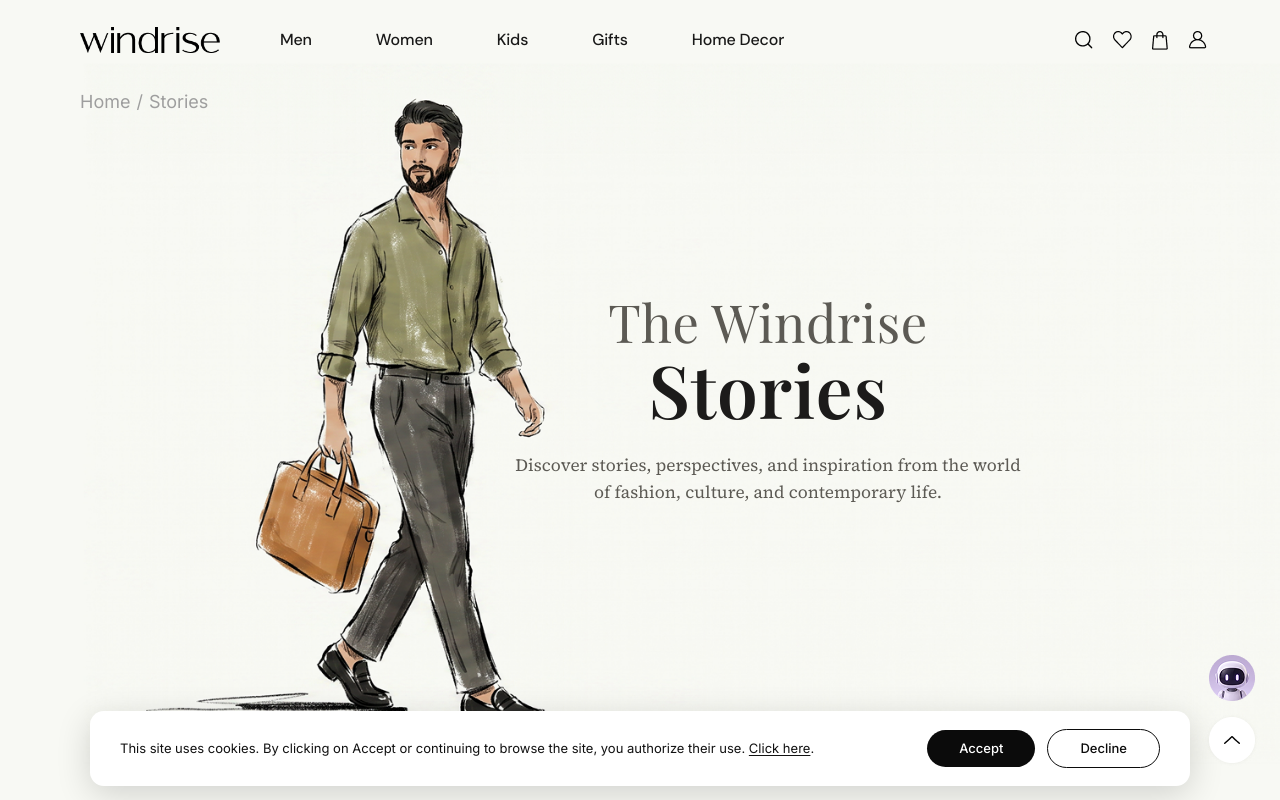
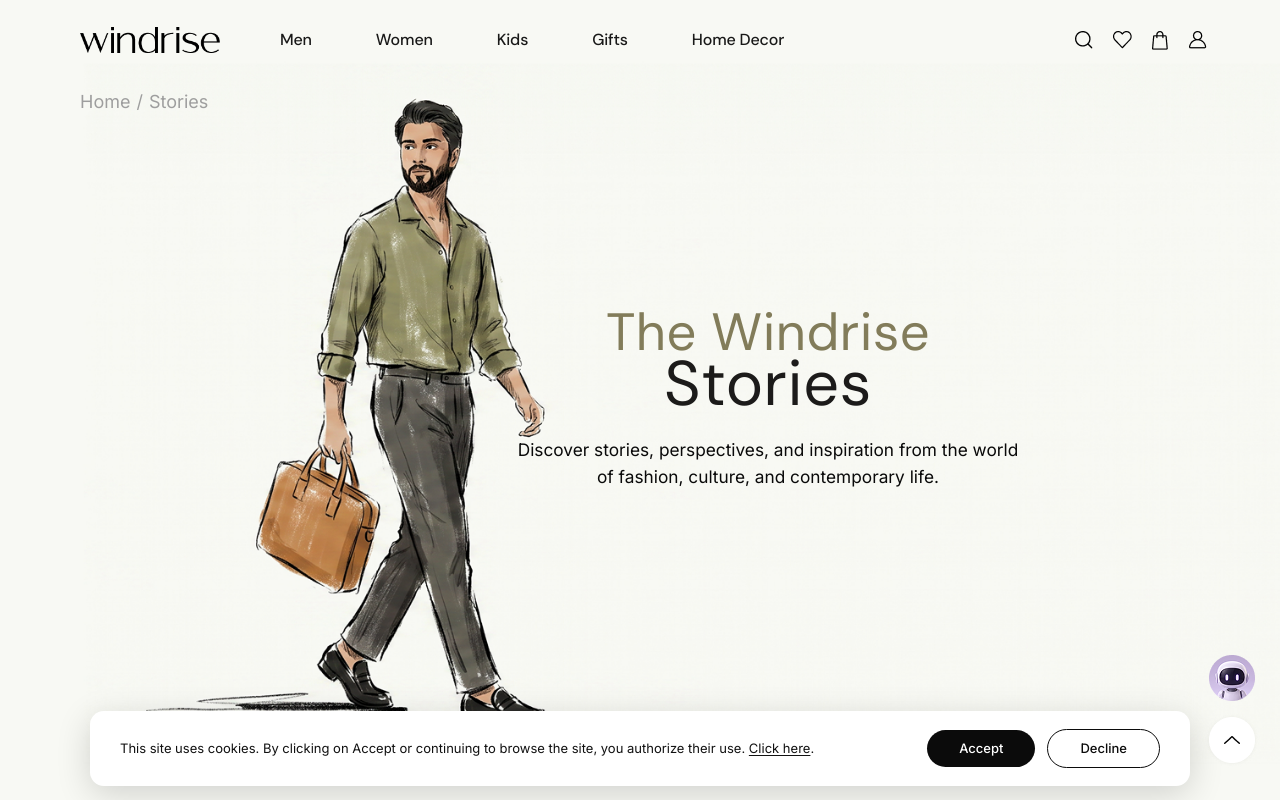
Before and after one commit to Rifatinfo/windrise, a Next.js app in the folder windrise-client/: page /blog in a window 1280 px wide. Shown: the top 800 px of the page. Built offline with nearby package versions, Linux system fonts and the light colour scheme; no server answers; a web font is replaced by a local one.

Commit message:
add blog-correction

```diff
--- a/windrise-client/src/app/(commonLayout)/blog/[slug]/page.tsx
+++ b/windrise-client/src/app/(commonLayout)/blog/[slug]/page.tsx
@@ -1,7 +1,7 @@
 import type { Metadata } from "next";
 import { notFound } from "next/navigation";
 
-import { Breadcrumb } from "@/components/modules/blog/public/Breadcrumb";
+
 import { PostArticle } from "@/components/modules/blog/public/PostArticle";
 import { PostSidebar } from "@/components/modules/blog/public/PostSidebar";
 import { getActiveAds } from "@/services/ads/public";
@@ -48,15 +48,16 @@
 
 
   return (
-    <main className="bg-white pt-20">
+    <main className="bg-[#F8F9F4] pt-20">
+
       <div className="mx-auto w-full max-w-[1188px] px-5 pt-6 md:px-8 md:pt-10">
-        <Breadcrumb
+       {/* <Breadcrumb
           trail={[
             { label: "Home", href: "/" },
             { label: "Stories", href: "/blog" },
-            { label: post.title },
+            // { label: post.title },
           ]}
-        />
+        /> */}
       </div>
 
       <div className="mx-auto w-full max-w-[1188px] px-5 py-10 md:px-8 md:py-10">
--- a/windrise-client/src/app/(commonLayout)/blog/page.tsx
+++ b/windrise-client/src/app/(commonLayout)/blog/page.tsx
@@ -24,7 +24,7 @@
     // No top padding: the hero is full-bleed and runs under the fixed header,
     // which is transparent until the page is scrolled. It carries the
     // breadcrumb itself.
-    <main className="bg-white">
+    <main className="bg-[#F8F9F4]">
       <StoriesHero />
 
       <section className="mx-auto w-full max-w-[1188px] px-5 py-12 md:px-8 md:py-16">
--- a/windrise-client/src/app/(commonLayout)/page.tsx
+++ b/windrise-client/src/app/(commonLayout)/page.tsx
@@ -7,7 +7,6 @@
 import { Hero } from "@/components/modules/home/hero/Hero";
 import { MiniquinHero } from "@/components/modules/home/miniquinSlide/MiniquinHero";
 import { RhythmSection } from "@/components/modules/home/RhythmSection/RhythmSection";
-import { CollectionShowcase } from "@/components/modules/home/showCase/CollectionShowcase";
 import WindriseHero from "@/components/modules/home/showCase/WindriseHero";
 import Head from "next/head";
 
--- a/windrise-client/src/components/modules/blog/public/Breadcrumb.tsx
+++ b/windrise-client/src/components/modules/blog/public/Breadcrumb.tsx
@@ -19,7 +19,7 @@
   trail: { label: string; href?: string }[];
 }) {
   return (
-    <nav aria-label="Breadcrumb" className="text-sm text-[#9E9E9E] md:text-lg">
+    <nav aria-label="Breadcrumb" className="text-sm text-[#9E9E9E] md:text-lg ">
       <ol className="flex items-center gap-x-1.5">
         {trail.map((crumb, index) => {
           const isLast = index === trail.length - 1;
--- a/windrise-client/src/components/modules/blog/public/PostCard.tsx
+++ b/windrise-client/src/components/modules/blog/public/PostCard.tsx
@@ -32,7 +32,7 @@
       {labels.map((label) => (
         <span
           key={label}
-          className="inline-flex items-center rounded-xl border border-[#E0DED8] px-2.5 py-[6px] font-semibold text-[10px] md:text-[14px] leading-[12px] text-[#969696]"
+          className="inline-flex items-center rounded-xl border border-[#E0DED8] px-2.5 py-[6px] font-semibold text-[10px] md:text-[14px] leading-[12px] text-[#969696] "
         >
           {label}
         </span>
@@ -73,7 +73,7 @@
               src={image}
               alt={post.title}
               loading="lazy"
-              className="h-full w-full object-cover transition-transform duration-500 ease-out group-hover:scale-[1.04]"
+              className="h-full w-full object-cover transition-transform duration-500 ease-out group-hover:scale-[1.04] rounded-sm"
             />
           ) : (
             <div className="flex h-full w-full items-center justify-center text-[10px] uppercase tracking-[0.12em] text-[#A8A59D]">
--- a/windrise-client/src/components/modules/blog/public/ShareRail.tsx
+++ b/windrise-client/src/components/modules/blog/public/ShareRail.tsx
@@ -73,7 +73,7 @@
 
   return (
     <div>
-      <p className="text-[9px] uppercase tracking-[0.12em] text-[#8A8880]">Share:</p>
+      <p className="text-[9px] uppercase tracking-[0.12em]">Share:</p>
       <div className="mt-2 flex items-center gap-1.5">
         {links.map(({ key, label, href, Icon }) => (
           <a
--- a/windrise-client/src/components/modules/blog/public/StoriesHero.tsx
+++ b/windrise-client/src/components/modules/blog/public/StoriesHero.tsx
@@ -45,23 +45,23 @@
 
         {/* Centred at ~60% across — the clear half the figure leaves. */}
         <div className="absolute inset-y-0 left-[34%] right-[14%] flex flex-col items-center justify-center text-center">
-          <h1 className="font-display leading-[1.08] text-[#1C1B1A]">
+          <h1 className="font-dm-sans leading-[0.9] text-[#1C1B1A]">
             <span
-              className="block font-normal tracking-[0.01em] text-[#5C5A54]"
-              style={{ fontSize: "clamp(24px, 4.1cqw, 76px)" }}
+              className="block font-normal tracking-[0.01em] text-[#827C5A] font-dm-sans"
+              style={{ fontSize: "clamp(24px, 4.1cqw, 63px)" }}
             >
               The Windrise
             </span>
             <span
-              className="block font-semibold tracking-[0.01em]"
-              style={{ fontSize: "clamp(34px, 5.7cqw, 105px)" }}
+              className="block font-normal tracking-[0.01em]"
+              style={{ fontSize: "clamp(34px, 5.7cqw, 63px)" }}
             >
               Stories
             </span>
           </h1>
 
           <p
-            className="mt-[1.8cqw] max-w-[30em] font-serif leading-[1.6] text-[#5C5A54]"
+            className="mt-[1.8cqw] max-w-[30em]  leading-[1.6] "
             style={{ fontSize: "clamp(11px, 1.35cqw, 22px)" }}
           >
             Discover stories, perspectives, and inspiration from the world of
@@ -71,7 +71,7 @@
       </div>
 
       {/* ----------------------------- Mobile ---------------------------- */}
-      <div className="flex min-h-screen flex-col items-center justify-center bg-[#F6F9F1] px-6 pb-10 pt-20 text-center md:hidden">
+      <div className="flex min-h-screen flex-col items-center justify-center bg-[#F8F9F4] px-6 pb-10 pt-20 text-center md:hidden">
         <Image
           src="/assets/blogs-cover-mobile.png"
           alt=""
--- a/windrise-client/src/components/modules/home/RhythmSection/RhythmSection.tsx
+++ b/windrise-client/src/components/modules/home/RhythmSection/RhythmSection.tsx
@@ -22,9 +22,9 @@
             <img
               src="/assets/young-boy-2.png"
               alt="Model seated in an olive lounge chair wearing a relaxed sage tee, light denim and tan loafers"
-              className="h-full w-full object-cover"
+              className="h-full w-full object-cover -ml-6 md:-ml-0 rounded-sm"
             />
-            <div className="absolute inset-x-0 bottom-0 md:bottom-10 flex flex-col items-end  gap-3 p-5 text-left md:gap-7 md:p-14 md:mr-20">
+            <div className="absolute inset-x-0 bottom-0 md:bottom-10 flex flex-col items-end  gap-3 p-5 text-left md:gap-7 md:p-14 md:mr-20 mr-10">
               <h2
                 id="rhythm-heading"
                 className="text-[18px]  font-normal leading-[1.2] text-white md:text-[50px]"
--- a/windrise-client/src/components/modules/home/miniquinSlide/MiniquinHero.tsx
+++ b/windrise-client/src/components/modules/home/miniquinSlide/MiniquinHero.tsx
@@ -7,7 +7,7 @@
 import { SliderControls } from './SliderControls'
 import { MODELS } from './data/model';
 import { ringOffset, wrapIndex } from './data/slide';
-import { CollectionShowcase } from '../showCase/CollectionShowcase';
+
 
 
 
--- a/windrise-client/src/components/modules/home/miniquinSlide/SliderControls.tsx
+++ b/windrise-client/src/components/modules/home/miniquinSlide/SliderControls.tsx
@@ -49,7 +49,12 @@
             aria-hidden="true"
             width={33}
             height={33}
-            className="pointer-events-none h-full w-full select-none"
+            // className="pointer-events-none h-full w-full select-none"
+            className="pointer-events-none select-none
+             h-6 w-6
+             sm:h-7 sm:w-7
+             md:h-8 md:w-8
+             lg:h-[33px] lg:w-[33px]"
           />
         </button>
       ))}
--- a/windrise-client/src/components/modules/home/navbar/MenuToggle.tsx
+++ b/windrise-client/src/components/modules/home/navbar/MenuToggle.tsx
@@ -31,7 +31,7 @@
 }) {
   const transition = { duration: MENU_DURATION, ease: MENU_EASE }
   const bar =
-    'absolute h-[1.5px] w-[22px] rounded-full bg-current will-change-transform'
+    'absolute h-[1.5px] w-[22px] rounded-full bg-current will-change-transform  '
 
   return (
     <button
@@ -39,7 +39,7 @@
       onClick={onClick}
       aria-label={isOpen ? 'Close menu' : 'Open menu'}
       aria-expanded={isOpen}
-      className={`relative inline-flex h-9 w-9 items-center justify-center transition-opacity duration-200 hover:opacity-60 ${className}`}
+      className={`relative inline-flex h-9 w-9 items-center justify-center transition-opacity duration-200 hover:opacity-60 ${className} mt-2`}
     >
       <motion.span
         aria-hidden="true"
```
Also changed, not shown: windrise-client/src/components/modules/blog/public/PostArticle.tsx (+4 -4 lines).
